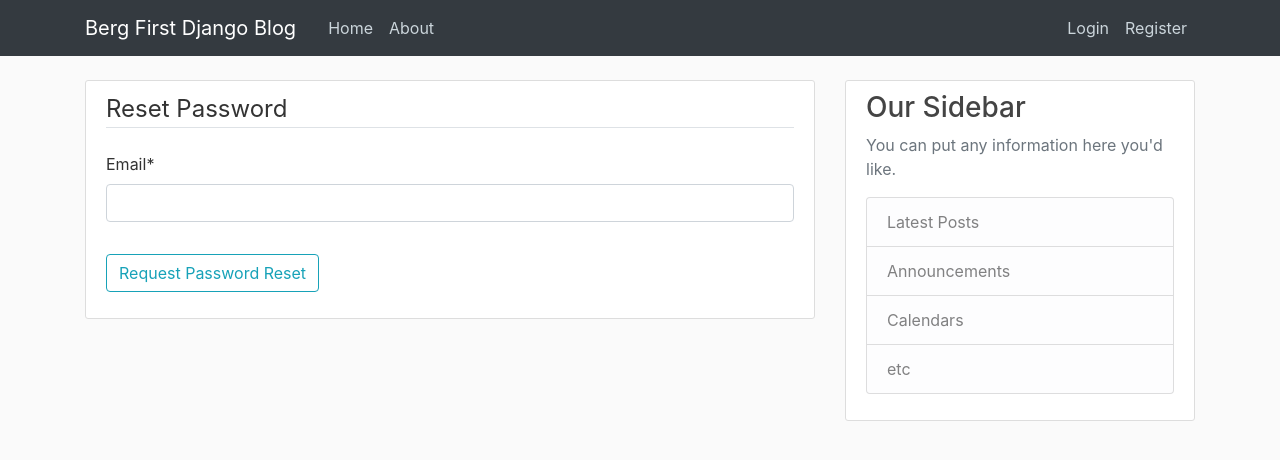
After one commit to osvaldoberg/blogOnDjango, a Django app: page /password-reset/ in a window 1280 px wide. The commit adds this page. Shown: the top 460 px of the page. Run offline with Django 3.2, Linux system fonts and the light colour scheme; some libraries are stand-ins or nearby versions.

Commit message:
Projeto finalizado

```diff
--- a/django_project/urls.py
+++ b/django_project/urls.py
@@ -26,6 +26,10 @@ urlpatterns = [
     path('profile/',user_views.profile, name='profile'),
     path('login/',auth_views.LoginView.as_view(template_name='users/login.html'), name='login'),
     path('logout/',auth_views.LogoutView.as_view(template_name='users/logout.html'), name='logout'),
+    path('password-reset/',auth_views.PasswordResetView.as_view(template_name='users/password_reset.html'),name='password_reset'),
+    path('password-reset/done/',auth_views.PasswordResetDoneView.as_view(template_name='users/password_reset_done.html'),name='password_reset_done'),
+    path('password-reset-confirm/<uidb64>/<token>/',auth_views.PasswordResetConfirmView.as_view(template_name='users/password_reset_confirm.html'),name='password_reset_confirm'),
+    path('password-reset-complete/',auth_views.PasswordResetCompleteView.as_view(template_name='users/password_reset_complete.html'),name='password_reset_complete'),
     path('',include('blog.urls')),
 ]
 
--- a/users/models.py
+++ b/users/models.py
@@ -9,8 +9,8 @@ class Profile(models.Model):
   def __str__(self):
     return f'{self.user.username} Profile'
 
-  def save(self):
-    super().save()
+  def save(self, *args, **kawrgs):
+    super().save(*args,**kawrgs)
 
     img = Image.open(self.image.path)
 
--- a/users/templates/users/login.html
+++ b/users/templates/users/login.html
@@ -10,6 +10,9 @@
       </fieldset>
       <div class="form-group">
         <button class="btn btn-outline-info" type="submit">Login</button>
+        <small class="text-muted ml-2">
+          <a href="{% url 'password_reset' %}">Forgot Password?</a>
+      </small>
       </div>
     </form>
     <div class="border-top pt-3">
--- /dev/null
+++ b/users/templates/users/password_reset.html
@@ -0,0 +1,16 @@
+{% extends "blog/base.html" %}
+{% load crispy_forms_tags %}
+{% block content %}
+    <div class="content-section">
+        <form method="POST">
+            {% csrf_token %}
+            <fieldset class="form-group">
+                <legend class="border-bottom mb-4">Reset Password</legend>
+                {{ form|crispy }}
+            </fieldset>
+            <div class="form-group">
+                <button class="btn btn-outline-info" type="submit">Request Password Reset</button>
+            </div>
+        </form>
+    </div>
+{% endblock content %}
--- /dev/null
+++ b/users/templates/users/password_reset_done.html
@@ -0,0 +1,6 @@
+{% extends "blog/base.html" %}
+{% block content %}
+    <div class="alert alert-info">
+        An email has been sent with instructions to reset your password
+    </div>
+{% endblock content %}
```
Also changed, not shown: django_project/settings.py (+7 -0 lines), requirements.txt (added, +15 -0 lines), users/templates/users/password_reset_complete.html (added, +7 -0 lines), users/templates/users/password_reset_confirm.html (added, +16 -0 lines), db.sqlite3, media/default.jpg, media/profile_pics/Mandys_Turning_Six-4.png (added).
